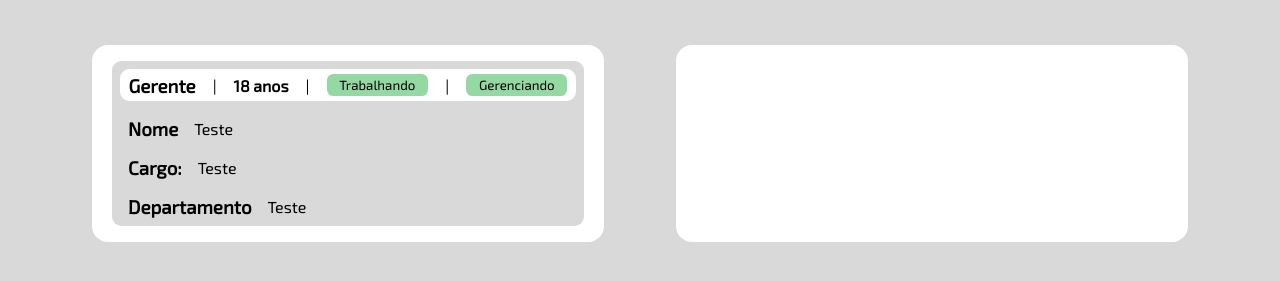
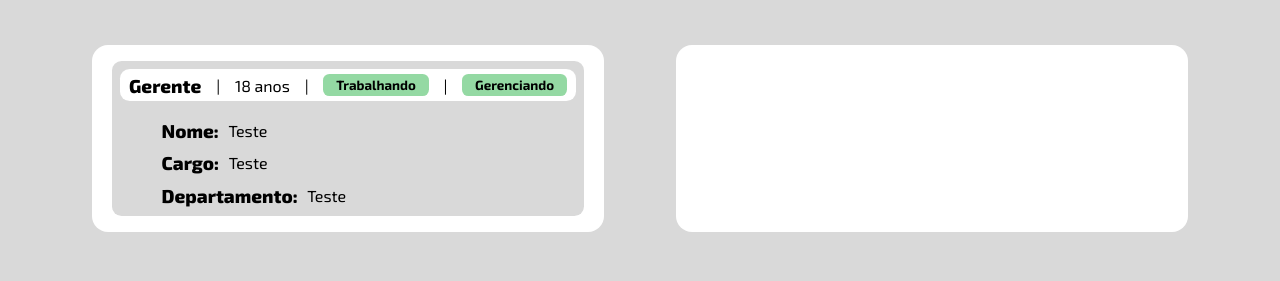
Before and after one commit to WisniewskiGabriel/website_classes_funcionarios, a plain HTML site: page index.html in a window 1280 px wide. Shown: the part 83-364 px from the top of the page. Drawn offline with Linux system fonts and the light colour scheme.

Commit message:
ajustes de posicionamento do card

```diff
--- a/index.css
+++ b/index.css
@@ -1,4 +1,4 @@
-@import url('https://fonts.googleapis.com/css2?family=Exo+2&display=swap');
+@import url('https://fonts.googleapis.com/css2?family=Exo+2:ital,wght@0,100;0,200;0,300;0,400;0,500;0,600;0,700;0,800;0,900;1,100;1,200;1,300;1,400;1,500;1,600;1,700;1,800;1,900&display=swap');
 
 :root{
     --cinza_escuro: #373435;
@@ -75,6 +75,7 @@ body section article{
     display: flex;
     align-items: center;
     flex-direction: column;
+    gap: 1.5rem;
 }
 
 .gerente-card{
@@ -103,22 +104,30 @@ body section article{
     font-family: 'Exo 2';
 }
 
+.gerente-card nav h3{
+    font-weight: 800;
+}
+
+.gerente-card nav h4{
+    font-weight: 400;
+}
+
 .gerente-card nav button{
     background-color: var(--verde_ativo);
     border-radius: 0.4rem;
     border-style: none;
     padding: 0.2rem 0.8rem 0.2rem 0.8rem ;
     font-family: 'Exo 2';
+    font-weight: 700;
     cursor: pointer;
 }
-
 
 .gerente-card span{
     display: flex;
     align-items: center;
     justify-content: flex-start;
     width: 100%;
-    padding: 0;
+    margin-left: 3rem;
 }
 
 .gerente-card span img{
@@ -129,16 +138,21 @@ body section article{
 
 .gerente-card span div{
     margin: 0;
-    padding: 0;
+    padding: 0.3rem;
 }
 
 .gerente-card span div span h3,p{
-    margin: 0.5rem;
+    margin: 0.3rem;
+}
+
+.gerente-card span div span h3{
+    font-family: 'Exo 2';
+    font-weight: 800;
 }
 
 .gerente-card span div span{
     display: flex;
     align-items: center;
     font-family: 'Exo 2';
-    margin-left: 0.5rem;
+    margin-left: 1rem;
 }
--- a/index.html
+++ b/index.html
@@ -42,7 +42,7 @@
                     <img src="imgs/boss.png" alt="">
                     <div>
                         <span>
-                            <h3>Nome</h3>
+                            <h3>Nome:</h3>
                             <p>Teste</p>
                         </span>
                         <span>
@@ -50,7 +50,7 @@
                             <p>Teste</p>
                         </span>
                         <span>
-                            <h3>Departamento</h3>
+                            <h3>Departamento:</h3>
                             <p>Teste</p>
                         </span>
                     </div>
```
